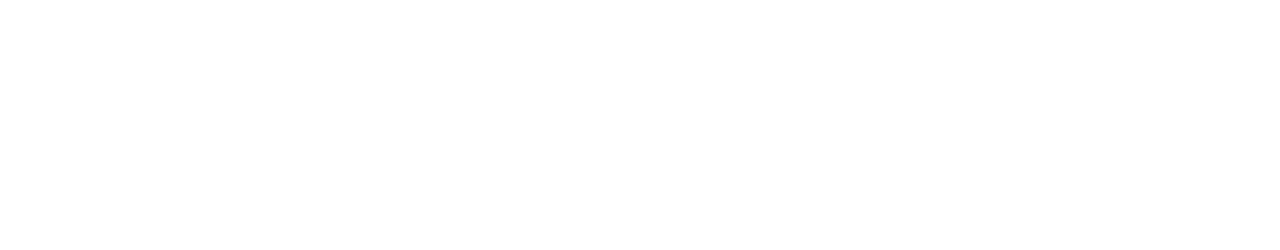
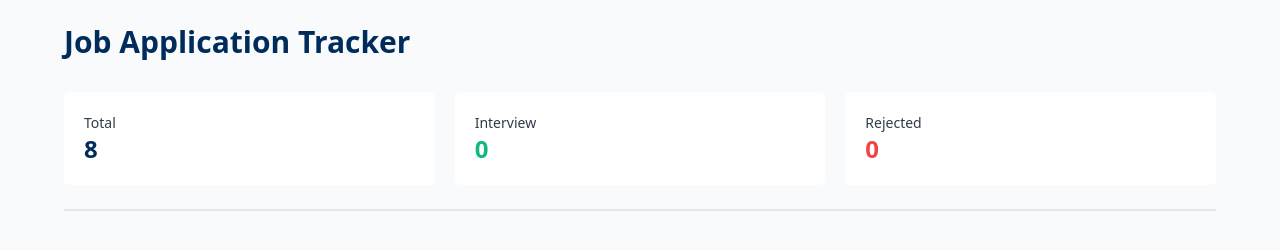
Before and after one commit to fFAYSAL/Job-Application-Tracker-assingment-4, a plain HTML site: page index.html in a window 1280 px wide. Drawn offline with nearby package versions, Linux system fonts and the light colour scheme.

Commit message:
count bar complete

```diff
--- a/index.html
+++ b/index.html
@@ -4,8 +4,39 @@
     <meta charset="UTF-8">
     <meta name="viewport" content="width=device-width, initial-scale=1.0">
     <title>Job Application Tracker</title>
+     <script src="https://cdn.jsdelivr.net/npm/@tailwindcss/browser@4"></script>
+
+     <link rel="stylesheet" href="./style.css">
+
+     <!-- fonts -->
+      <link href="https://fonts.googleapis.com/css2?family=Poppins:wght@400;600;700&family=Playfair+Display:wght@400;700&display=swap" rel="stylesheet">
 </head>
-<body>
+<body class="min-h-screen p-6 bg-[#F8FAFC]">
+    <section class="max-w-6xl mx-auto">
 
+        <h2 class="text-3xl font-bold text-[#002C5C] mb-8">Job Application Tracker</h2>
+        <div class="grid grid-cols-3 gap-5 border-b-2 border-gray-200 pb-6">
+            <div class="bg-[#FFFFFF] p-5 rounded-md">
+                <p class="text-[#323B49] text-[14px] font-medium">Total</p>
+                <h2 class="text-[#002C5C] text-2xl font-bold">8</h2>
+            </div>
+            <div class="bg-[#FFFFFF] p-5 rounded-md">
+                <p class="text-[#323B49] text-[14px] font-medium">Interview</p>
+                <h2 class="text-[#10B981] text-2xl font-bold">0</h2>
+            </div>
+            <div class="bg-[#FFFFFF] p-5 rounded-md">
+                <p class="text-[#323B49] text-[14px] font-medium">Rejected</p>
+                <h2 class="text-[#EF4444] text-2xl font-bold">0</h2>
+            </div>
+
+
+
+
+        </div>
+
+
+
+
+    </section>
 </body>
 </html>
--- /dev/null
+++ b/style.css
@@ -0,0 +1,4 @@
+.geist-fonts{
+    font-family: "Geist", sans-serif;
+
+}
```
Also changed, not shown: tailwind.config.js (added).
